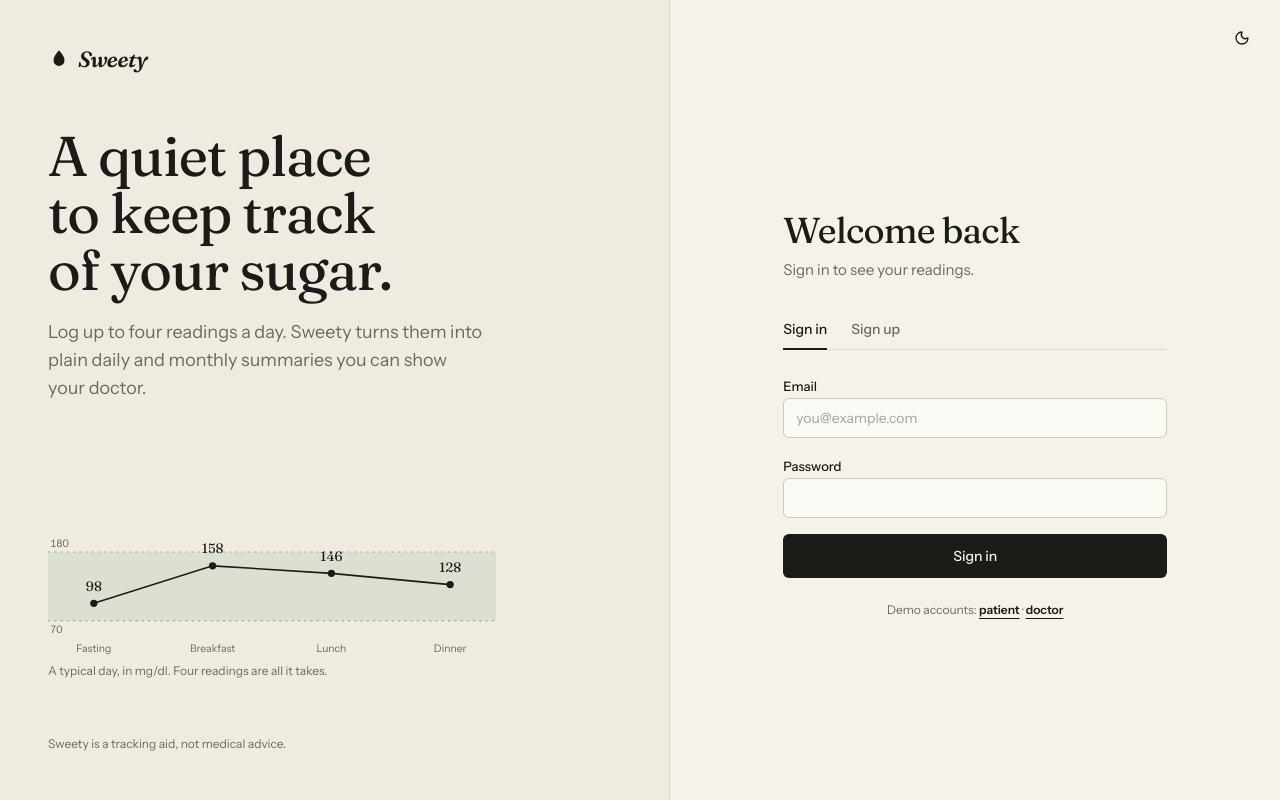
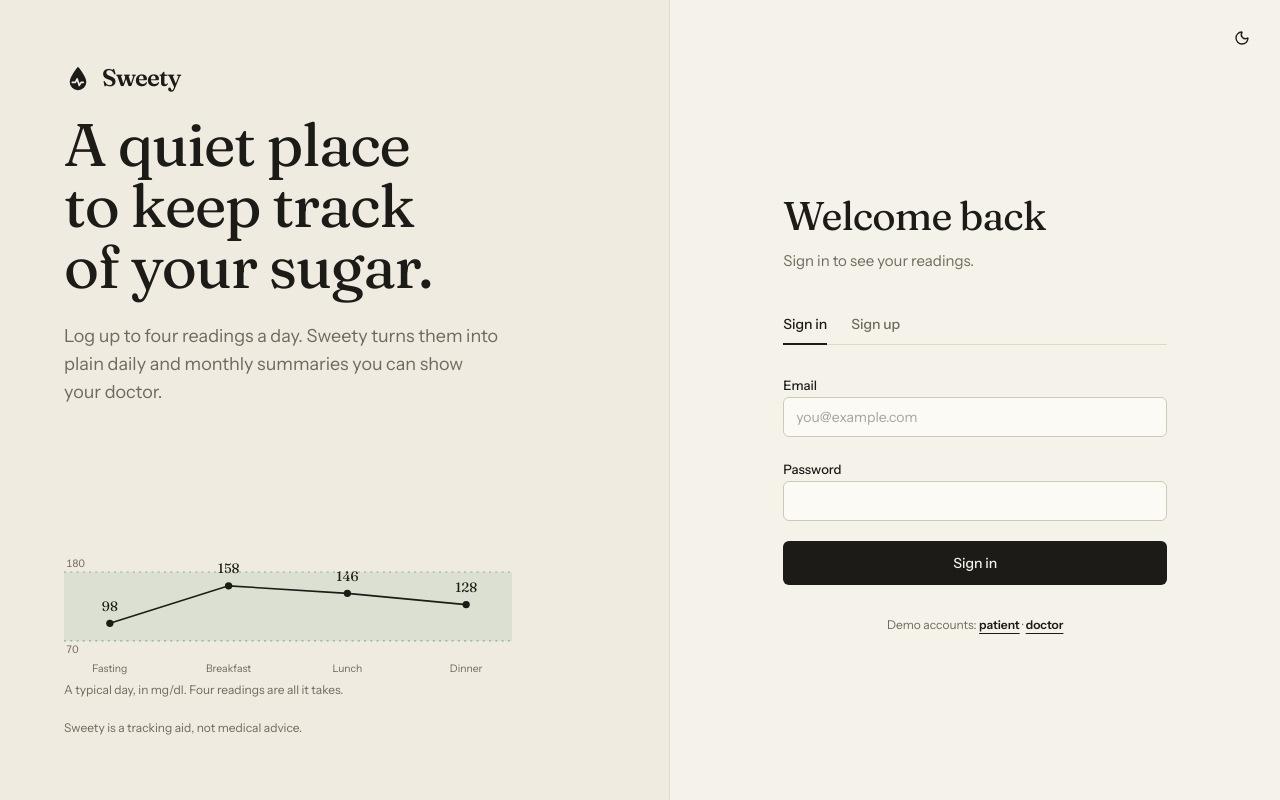
Before and after one commit to ads-gpt/sweety, a React (Vite) app in the folder client/: page / in a window 1280 px wide. Built offline with nearby package versions, Linux system fonts and the light colour scheme.

Commit message:
Apply consistent spacing rhythm across shell, dashboard, reports and forms; refresh screenshots

```diff
--- a/client/src/components/AppShell.jsx
+++ b/client/src/components/AppShell.jsx
@@ -5,13 +5,26 @@ import { Button } from '@/components/ui/primitives';
 import { useAuth } from '@/hooks/useAuth';
 import { cn } from '@/lib/utils';
 
+/** Drop with an ECG pulse cut out of it (mask keeps it background-agnostic). */
+export function LogoMark({ className }) {
+  return (
+    <svg viewBox="0 0 32 32" className={cn('size-7', className)} aria-hidden>
+      <defs>
+        <mask id="sweety-pulse">
+          <rect width="32" height="32" fill="#fff" />
+          <path d="M9.5 21h3.5l2-4 2.5 7.5 2-3.5h2.5" fill="none" stroke="#000" strokeWidth="1.9" strokeLinecap="round" strokeLinejoin="round" />
+        </mask>
+      </defs>
+      <path mask="url(#sweety-pulse)" fill="currentColor" d="M16 3S6.5 14 6.5 20.5a9.5 9.5 0 0 0 19 0C25.5 14 16 3 16 3z" />
+    </svg>
+  );
+}
+
 export function Logo({ className }) {
   return (
-    <div className={cn('flex items-center gap-2', className)}>
-      <svg viewBox="0 0 24 24" className="size-[22px]" aria-hidden>
-        <path d="M12 2.5c3.2 4 6 7 6 11a6 6 0 0 1-12 0c0-4 2.8-7 6-11z" fill="currentColor" />
-      </svg>
-      <span className="font-display text-[22px] font-semibold italic leading-none tracking-tight">Sweety</span>
+    <div className={cn('flex items-center gap-2.5', className)}>
+      <LogoMark />
+      <span className="font-display text-2xl font-semibold leading-none tracking-[-0.03em]">Sweety</span>
     </div>
   );
 }
@@ -44,19 +57,19 @@ export function AppShell() {
   return (
     <div className="min-h-dvh">
       {/* Desktop sidebar */}
-      <aside className="fixed inset-y-0 left-0 hidden w-60 flex-col border-r bg-paper-2 px-5 py-6 lg:flex">
-        <Logo className="mb-10" />
-        <nav className="flex flex-1 flex-col gap-0.5" aria-label="Main">
+      <aside className="fixed inset-y-0 left-0 hidden w-64 flex-col border-r bg-paper-2 px-7 py-9 lg:flex">
+        <Logo className="mb-14" />
+        <nav className="flex flex-1 flex-col gap-1" aria-label="Main">
           {nav.map(({ to, label, icon: Icon, end }) => (
             <NavLink
               key={to} to={to} end={end}
-              className={({ isActive }) => cn('-ml-2 flex items-center gap-3 border-l-2 border-transparent py-2 pl-3 text-sm font-medium text-muted-foreground transition-colors hover:text-foreground', isActive && 'border-foreground text-foreground')}
+              className={({ isActive }) => cn('-ml-3 flex items-center gap-3 border-l-2 border-transparent py-2.5 pl-4 text-sm font-medium text-muted-foreground transition-colors hover:text-foreground', isActive && 'border-foreground text-foreground')}
             >
               <Icon className="size-4" />{label}
             </NavLink>
           ))}
         </nav>
-        <div className="border-t pt-4">
+        <div className="border-t pt-5">
           <p className="truncate text-sm font-semibold">{user.name}</p>
           <p className="mb-3 text-xs capitalize text-muted-foreground">{user.role}</p>
           <div className="flex items-center justify-between">
@@ -75,7 +88,7 @@ export function AppShell() {
         </div>
       </header>
 
-      <main className="px-4 pb-24 pt-8 sm:px-8 lg:ml-60 lg:px-12 lg:pb-16 lg:pt-12">
+      <main className="px-5 pb-28 pt-9 sm:px-10 lg:ml-64 lg:px-16 lg:pb-24 lg:pt-16">
         <div className="mx-auto max-w-4xl"><Outlet /></div>
       </main>
 
@@ -96,11 +109,11 @@ export function AppShell() {
 
 export function PageHeader({ title, subtitle, eyebrow, actions }) {
   return (
-    <div className="mb-8 flex flex-col gap-4 border-b pb-6 sm:flex-row sm:items-end sm:justify-between">
+    <div className="mb-12 flex flex-col gap-5 border-b pb-9 sm:flex-row sm:items-end sm:justify-between">
       <div>
-        {eyebrow && <p className="eyebrow mb-2">{eyebrow}</p>}
-        <h1 className="text-4xl leading-tight sm:text-[2.75rem]">{title}</h1>
-        {subtitle && <p className="mt-2 max-w-xl text-muted-foreground">{subtitle}</p>}
+        {eyebrow && <p className="eyebrow mb-3">{eyebrow}</p>}
+        <h1 className="text-[2.5rem] leading-[1.05] sm:text-5xl">{title}</h1>
+        {subtitle && <p className="mt-3 max-w-xl text-muted-foreground">{subtitle}</p>}
       </div>
       {actions && <div className="flex gap-2">{actions}</div>}
     </div>
--- a/client/src/components/ReadingForm.jsx
+++ b/client/src/components/ReadingForm.jsx
@@ -59,8 +59,8 @@ export function ReadingForm({ initial, onSubmit, onCancel, existingForDate = ()
   }
 
   return (
-    <form onSubmit={handleSubmit} noValidate className="space-y-5" aria-label="Reading form">
-      <div className="grid gap-5 sm:grid-cols-2">
+    <form onSubmit={handleSubmit} noValidate className="space-y-6" aria-label="Reading form">
+      <div className="grid gap-6 sm:grid-cols-2">
         <Field id="reading-date" label="Date" error={errors.date}>
           <Input id="reading-date" type="date" max={todayISO()} value={form.date} onChange={set('date')} invalid={!!errors.date} aria-describedby={errors.date ? 'reading-date-error' : undefined} />
         </Field>
--- a/client/src/components/ui/overlays.jsx
+++ b/client/src/components/ui/overlays.jsx
@@ -14,12 +14,12 @@ export function DialogContent({ className, children, title, description, ...prop
       <DialogPrimitive.Overlay className="fixed inset-0 z-50 bg-black/40" />
       <DialogPrimitive.Content
         className={cn(
-          'fixed left-1/2 top-1/2 z-50 w-[calc(100%-2rem)] max-w-md -translate-x-1/2 -translate-y-1/2 rounded-lg border bg-card p-6 shadow-xl outline-none max-h-[90vh] overflow-y-auto',
+          'fixed left-1/2 top-1/2 z-50 w-[calc(100%-2rem)] max-w-md -translate-x-1/2 -translate-y-1/2 rounded-lg border bg-card p-7 shadow-xl outline-none max-h-[90vh] overflow-y-auto',
           className,
         )}
         {...props}
       >
-        <div className="mb-5 space-y-1.5 pr-6">
+        <div className="mb-6 space-y-2 pr-6">
           <DialogPrimitive.Title className="text-xl">{title}</DialogPrimitive.Title>
           <DialogPrimitive.Description className="text-sm text-muted-foreground">{description}</DialogPrimitive.Description>
         </div>
--- a/client/src/components/ui/primitives.jsx
+++ b/client/src/components/ui/primitives.jsx
@@ -53,7 +53,7 @@ Label.displayName = 'Label';
 /** Label + control + inline error, wired for accessibility. */
 export function Field({ id, label, error, hint, children }) {
   return (
-    <div className="space-y-1.5">
+    <div className="space-y-2">
       <Label htmlFor={id}>{label}</Label>
       {children}
       {error ? (
@@ -69,10 +69,10 @@ export function Field({ id, label, error, hint, children }) {
 export const Card = ({ className, ...props }) => (
   <div className={cn('rounded-lg border bg-card text-card-foreground', className)} {...props} />
 );
-export const CardHeader = ({ className, ...props }) => <div className={cn('flex flex-col gap-1 p-5 pb-2', className)} {...props} />;
+export const CardHeader = ({ className, ...props }) => <div className={cn('flex flex-col gap-1.5 p-6 pb-2', className)} {...props} />;
 export const CardTitle = ({ className, ...props }) => <h3 className={cn('text-lg', className)} {...props} />;
 export const CardDescription = ({ className, ...props }) => <p className={cn('text-sm text-muted-foreground', className)} {...props} />;
-export const CardContent = ({ className, ...props }) => <div className={cn('p-5 pt-3', className)} {...props} />;
+export const CardContent = ({ className, ...props }) => <div className={cn('p-6 pt-3', className)} {...props} />;
 
 /** Small coloured dot + label, e.g. "● In range". Colour carries the meaning; no pill background. */
 export function Status({ status, className }) {
--- a/client/src/pages/AuthPage.jsx
+++ b/client/src/pages/AuthPage.jsx
@@ -81,12 +81,12 @@ export default function AuthPage() {
 
   return (
     <div className="grid min-h-dvh lg:grid-cols-[1.1fr_1fr]">
-      <div className="hidden flex-col justify-between border-r bg-paper-2 p-12 lg:flex">
+      <div className="hidden flex-col justify-between border-r bg-paper-2 p-16 lg:flex">
         <Logo />
         <div className="max-w-lg">
-          <h2 className="text-[3.5rem] leading-[1.02]">A quiet place to keep track of your sugar.</h2>
-          <p className="mt-5 max-w-md text-lg text-muted-foreground">Log up to four readings a day. Sweety turns them into plain daily and monthly summaries you can show your doctor.</p>
-          <div className="mt-12"><DaySketch /></div>
+          <h2 className="text-[3.75rem] leading-[1.02]">A quiet place to keep track of your sugar.</h2>
+          <p className="mt-6 max-w-md text-lg text-muted-foreground">Log up to four readings a day. Sweety turns them into plain daily and monthly summaries you can show your doctor.</p>
+          <div className="mt-16"><DaySketch /></div>
         </div>
         <p className="text-xs text-muted-foreground">Sweety is a tracking aid, not medical advice.</p>
       </div>
@@ -95,17 +95,17 @@ export default function AuthPage() {
         <div className="flex items-center justify-between p-5 lg:justify-end"><Logo className="lg:hidden" /><ThemeToggle /></div>
         <div className="flex flex-1 items-center justify-center px-6 pb-12">
           <div className="w-full max-w-sm">
-            <h1 className="text-4xl">{mode === 'login' ? 'Welcome back' : 'Create an account'}</h1>
-            <p className="mt-2 text-muted-foreground">{mode === 'login' ? 'Sign in to see your readings.' : 'It takes less than a minute.'}</p>
+            <h1 className="text-[2.5rem] leading-[1.05]">{mode === 'login' ? 'Welcome back' : 'Create an account'}</h1>
+            <p className="mt-3 text-muted-foreground">{mode === 'login' ? 'Sign in to see your readings.' : 'It takes less than a minute.'}</p>
 
-            <Tabs value={mode} onValueChange={(m) => { setMode(m); setErrors({}); setFormError(''); }} className="mt-7">
+            <Tabs value={mode} onValueChange={(m) => { setMode(m); setErrors({}); setFormError(''); }} className="mt-8">
               <TabsList className="w-full">
                 <TabsTrigger value="login">Sign in</TabsTrigger>
                 <TabsTrigger value="signup">Sign up</TabsTrigger>
               </TabsList>
             </Tabs>
 
-            <form onSubmit={submit} noValidate className="mt-6 space-y-4" aria-label={mode === 'login' ? 'Sign in' : 'Sign up'}>
+            <form onSubmit={submit} noValidate className="mt-7 space-y-5" aria-label={mode === 'login' ? 'Sign in' : 'Sign up'}>
               {mode === 'signup' && (
                 <>
                   <div className="grid grid-cols-2 gap-2" role="radiogroup" aria-label="Account type">
@@ -139,7 +139,7 @@ export default function AuthPage() {
             </form>
 
             {mode === 'login' && (
-              <p className="mt-6 text-center text-xs text-muted-foreground">
+              <p className="mt-8 text-center text-xs text-muted-foreground">
                 Demo accounts:{' '}
                 <button type="button" className="cursor-pointer font-semibold text-foreground underline underline-offset-4" onClick={() => fillDemo('patient')}>patient</button>{' · '}
                 <button type="button" className="cursor-pointer font-semibold text-foreground underline underline-offset-4" onClick={() => fillDemo('doctor')}>doctor</button>
--- a/client/src/pages/CareTeamPage.jsx
+++ b/client/src/pages/CareTeamPage.jsx
@@ -35,7 +35,7 @@ export default function CareTeamPage() {
   return (
     <>
       <PageHeader title="Care team" subtitle="Choose which doctors can view your readings and reports. You stay in control and can revoke access any time." />
-      <div className="grid gap-5 lg:grid-cols-5">
+      <div className="grid gap-8 lg:grid-cols-5">
         <Card className="lg:col-span-2 self-start">
           <CardHeader><CardTitle>Share with a doctor</CardTitle><CardDescription>They need a Sweety doctor account.</CardDescription></CardHeader>
           <CardContent>
@@ -54,7 +54,7 @@ export default function CareTeamPage() {
             {loading && !data ? null : data?.data.length ? (
               <ul className="divide-y">
                 {data.data.map((d) => (
-                  <li key={d.id} className="flex items-center gap-3 py-3">
+                  <li key={d.id} className="flex items-center gap-3 py-4">
 
                     <div className="min-w-0 flex-1"><p className="font-medium">{d.name}</p><p className="truncate text-sm text-muted-foreground">{d.email}</p></div>
                     <Button variant="ghost" size="sm" className="text-destructive hover:bg-destructive/10" onClick={() => remove(d)} aria-label={`Stop sharing with ${d.name}`}><Trash2 />Remove</Button>
--- a/client/src/pages/DoctorPages.jsx
+++ b/client/src/pages/DoctorPages.jsx
@@ -23,7 +23,7 @@ export function DoctorPatients() {
           <ul className="divide-y" aria-label="Patients">
             {data.data.map((p) => (
               <li key={p.id}>
-                <Link to={`/patients/${p.id}`} className="flex items-center gap-4 px-5 py-4 transition-colors hover:bg-secondary/60">
+                <Link to={`/patients/${p.id}`} className="flex items-center gap-4 px-6 py-5 transition-colors hover:bg-secondary/60">
 
                   <div className="min-w-0 flex-1">
                     <p className="font-display text-lg">{p.name}</p>
--- a/client/src/pages/ReadingsPage.jsx
+++ b/client/src/pages/ReadingsPage.jsx
@@ -47,7 +47,7 @@ export default function ReadingsPage() {
         actions={<Button onClick={() => setDialog({ open: true, reading: null })}><Plus />Add reading</Button>}
       />
 
-      <div className="mb-4 flex flex-wrap items-center gap-2">
+      <div className="mb-6 flex flex-wrap items-center gap-2">
         <label className="flex items-center gap-2 text-sm font-medium">
           <span className="text-muted-foreground">Filter by date</span>
           <input type="date" value={date} max={todayISO()} aria-label="Filter by date" onChange={(e) => { setDate(e.target.value); setPage(1); }}
@@ -72,7 +72,7 @@ export default function ReadingsPage() {
             {rows.map((r) => {
               const s = glucoseStatus(r.value);
               return (
-                <li key={r.id} className="flex items-center gap-4 px-5 py-4">
+                <li key={r.id} className="flex items-center gap-4 px-6 py-5">
                   <div className="min-w-0 flex-1">
                     <p className="font-medium">{r.slotLabel}</p>
                     <p className="truncate text-sm text-muted-foreground">{formatDate(r.date, { weekday: 'short', day: 'numeric', month: 'short', year: 'numeric' })}{r.notes ? ` · ${r.notes}` : ''}</p>
@@ -87,7 +87,7 @@ export default function ReadingsPage() {
               );
             })}
           </ul>
-          <div className="flex items-center justify-between border-t px-5 py-3 text-sm">
+          <div className="flex items-center justify-between border-t px-6 py-4 text-sm">
             <span className="text-muted-foreground">Page {pg.page} of {pg.totalPages} · {pg.total} readings</span>
             <div className="flex gap-1">
               <Button variant="outline" size="sm" disabled={pg.page <= 1} onClick={() => setPage(page - 1)}><ChevronLeft />Prev</Button>
```
Also changed, not shown: client/src/components/ReportView.jsx (+11 -11 lines), client/src/pages/Dashboard.jsx (+10 -10 lines), 13 other files (tests, documents, lock files or other folders).
